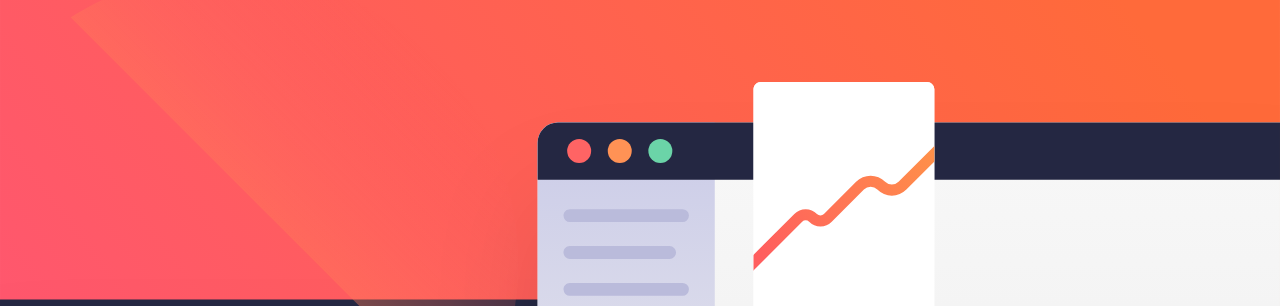
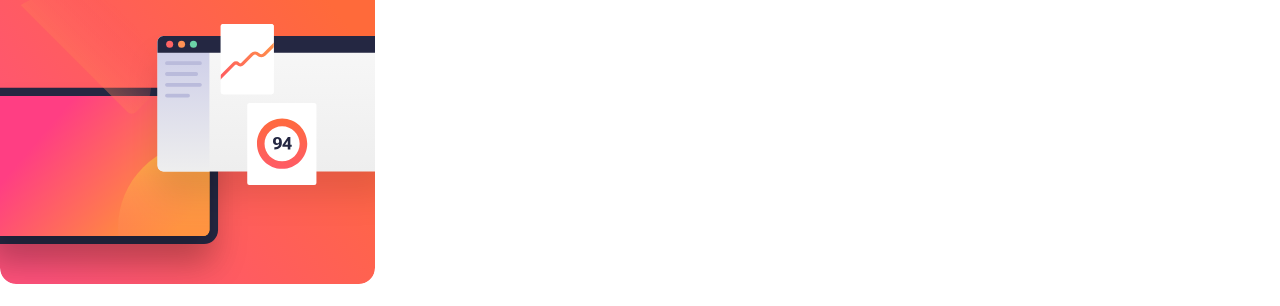
Before and after one commit to Kansoldev/newsletter-sign-up-FEM, a plain HTML site: page index.html in a window 1280 px wide. Shown: the top 306 px of the page. Drawn offline with Linux system fonts and the light colour scheme.

Commit message:
refactor: remove inline style from illustration image

```diff
--- a/index.html
+++ b/index.html
@@ -23,19 +23,14 @@
 
   <body>
     <main>
-      <section class="newsletter">
+      <section id="newsletter" class="newsletter">
         <picture class="newsletter__image">
           <source
             srcset="assets/images/illustration-sign-up-desktop.svg"
             media="(min-width: 81.25em)"
           />
 
-          <img
-            src="assets/images/illustration-sign-up-mobile.svg"
-            class=""
-            alt=""
-            style="width: 100%; height: 100%; object-fit: cover"
-          />
+          <img src="assets/images/illustration-sign-up-mobile.svg" alt="" />
         </picture>
 
         <div class="newsletter__content">
```
